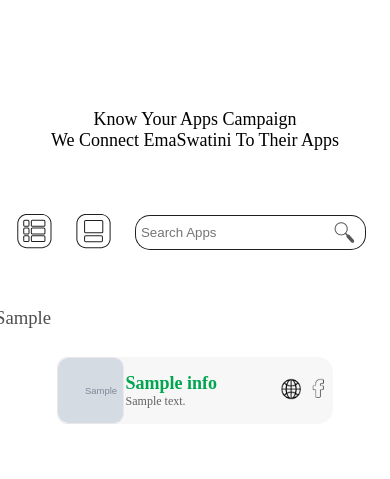
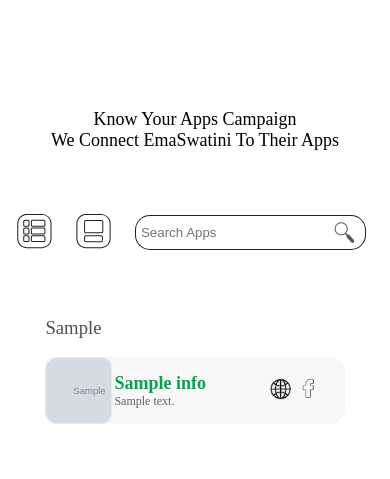
Before and after one commit to Tmazst/mobile_apps_eswatini, a Flask app: page /?icon=listview in a window 390 px wide; the page is wider, and only the part inside the window is pictured. Shown: the part 286-765 px from the top of that part. Run offline with Flask 3, Linux system fonts and the light colour scheme; tables that the repository leaves empty hold one stand-in row (values such as "Sample post"); grey boxes marked "Sample" are stand-in pictures; one stand-in notice (Sample message) is shown; some libraries are stand-ins or nearby versions; some web fonts are replaced.

Commit message:
check conn

```diff
--- a/static/css/styles.css
+++ b/static/css/styles.css
@@ -2182,7 +2182,7 @@ to{
     display:flex;
     justify-content: center;
     flex-direction: column;
-    width:70% !important;
+    width:80% !important;
     gap:10px;
     margin:10px auto;
     align-items: center;
@@ -2198,6 +2198,10 @@ to{
     /* background-color:var(--coral-varient); */
     gap:10px;
   }
+
+.list-view{
+    width: 100%;
+}
 
 .flash-messages{
     width:90%;
--- a/templates/base.html
+++ b/templates/base.html
@@ -91,7 +91,7 @@
 
 </head>
 <body>
-    <div class="">
+    <div style="width:100%" class="">
         {% block content %}
         {%endblock%}
     </div>
--- a/templates/index.html
+++ b/templates/index.html
@@ -46,7 +46,7 @@
     <br>
 </div><br>
 
-<section style="flex-wrap: nowrap;" class="container">
+<section style="flex-wrap: nowrap;background-color: " class="container">
 {% if layout == "blockview" or not layout %}
     {% if apps | length > 4 %}
         <button class="scroll-btn" id="scroll-left" style="position: ; top: 150px; left: 30px; transform: translateX(-50%);"></button>
@@ -110,13 +110,13 @@
 
 {% elif layout == "listview"  %}
         <!-----DEMOs---->
-        <!-- <div id="layout-list " style="background-color:;flex-direction: column !important;" class="layout_ls_cont" > -->
+        <div id="" style="display: flex;flex-direction: column;background-color: ;margin:10px auto" class="list-view" >
         {% for category in categories %}
         <h3 style="" class="cat-subtitle">{{category}}</h3>
         {% for app in apps %}
             {%if app.app_category == category %}
 
-            <div style="background-color: #f7f7f7;border-radius: 15px;padding-right: 15px;" class="app-list">
+            <div style="background-color: #f7f7f7;border-radius: 15px;padding-right:;" class="app-list">
                 <div onclick="popAppItem('{{app.id}}')" style="height:65px;width:65px;min-width:65px;overflow: hidden;border-radius: 10px;border: 1px solid rgb(235, 232, 232);">
                     <img style="height:inherit;border-radius:10px" src="static/images/{{app.app_icon}}" /></div>
                 <div onclick="popAppItem('{{app.id}}')" style="min-width: 150px;"  class="item-as-btn c-name">
@@ -188,7 +188,7 @@
             {% endif %}
         {% endfor %}
         {% endfor %}
-    <!-- </div> -->
+    </div>
         <!-- Popup for more info -->
 {% endif %}
 
```
Also changed, not shown: templates/search_results.html (+16 -10 lines).
